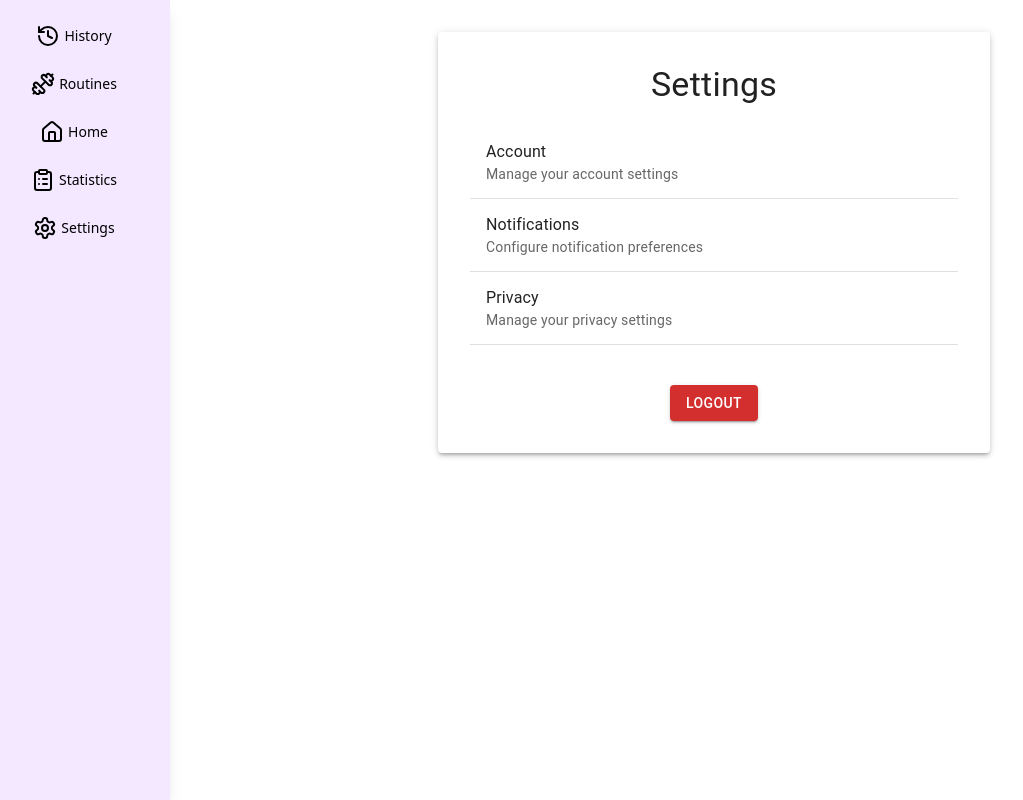
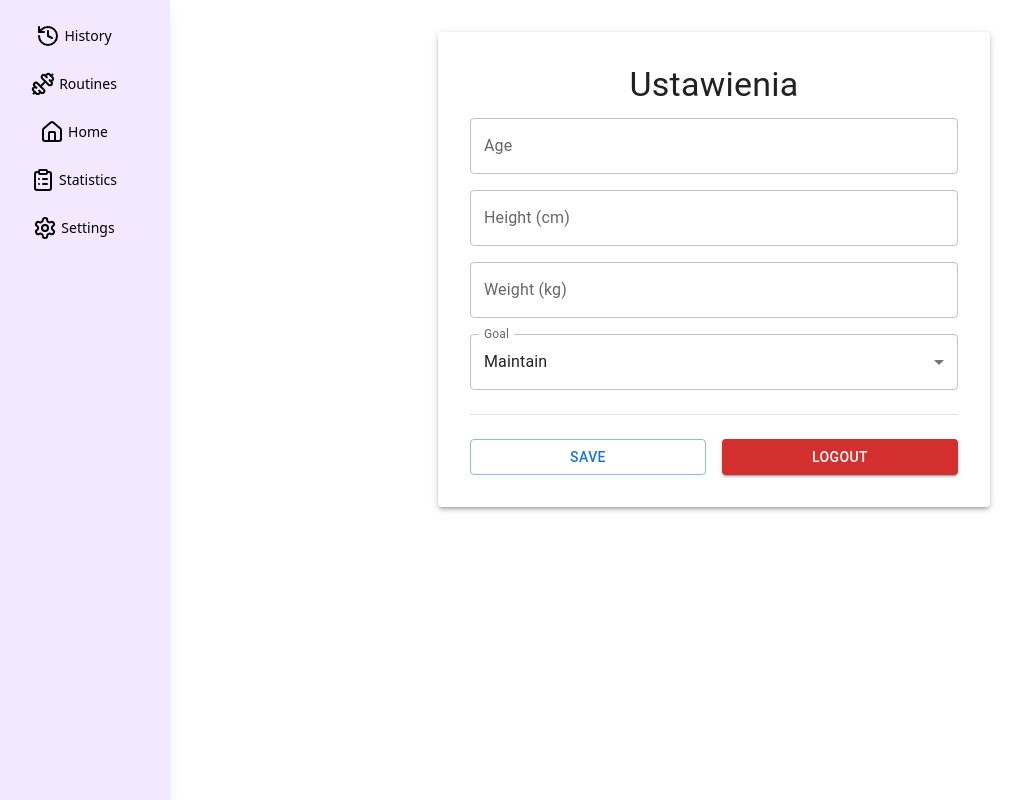
Before and after one commit to DominikGraczek/gymnote, a React (Vite) app: page /settings in a window 1280 px wide. Shown: the whole page, without its empty margins (22-1045 px from the left). Built offline with nearby package versions, Linux system fonts and the light colour scheme; no server answers; the database is empty; sample sign-in values are in the browser's storage.

Commit message:
Settings fix

```diff
--- a/src/components/settingsPage/settings.tsx
+++ b/src/components/settingsPage/settings.tsx
@@ -1,67 +1,129 @@
-import React from 'react';
-import { useNavigate } from 'react-router-dom';
+import React, { useEffect, useState } from "react";
+import { useNavigate } from "react-router-dom";
 import {
   Container,
   Paper,
   Typography,
   Button,
   Box,
-  List,
-  ListItem,
-  ListItemText,
-  Divider
-} from '@mui/material';
-import { auth } from '../../firebase';
-import { signOut } from 'firebase/auth';
+  TextField,
+  MenuItem,
+  Divider,
+} from "@mui/material";
+import { auth } from "../../firebase";
+import { signOut } from "firebase/auth";
+import { useAuthState } from "react-firebase-hooks/auth";
+import { firestoreService } from "../../services/firestoreService";
+import { useUserData } from "../../context/UserContext";
+import LoadingSpinner from "../LoadingSpinner";
 
 const Settings: React.FC = () => {
   const navigate = useNavigate();
+  const [user] = useAuthState(auth);
+  useEffect(() => {
+    setLoading(true);
+    const fetchData = async () => {
+      if (!user) return;
+      const profile = await firestoreService.getUserGoal(user.uid);
+      if (profile) {
+        setAge(profile.age);
+        setHeight(profile.height);
+        setWeight(profile.weight);
+        setGoal(profile.goal);
+      }
+      setLoading(false);
+    };
+
+    fetchData();
+  }, [user]);
+  const { loading, setLoading } = useUserData();
+  const [age, setAge] = useState<number | "">("");
+  const [height, setHeight] = useState<number | "">("");
+  const [weight, setWeight] = useState<number | "">("");
+  const [goal, setGoal] = useState<string>("Maintain");
 
   const handleLogout = async () => {
     try {
       await signOut(auth);
-      navigate('/login');
+      navigate("/login");
     } catch (error) {
-      console.error('Error signing out:', error);
+      console.error("Error signing out:", error);
     }
   };
 
-  return (
+  const handleSave = async () => {
+    if (!user) return;
+    await firestoreService.saveUserGoal(user.uid, {
+      age: Number(age),
+      height: Number(height),
+      weight: Number(weight),
+      goal,
+    });
+  };
+
+  return loading ? (
+    <LoadingSpinner />
+  ) : (
     <Container maxWidth="sm">
       <Paper elevation={3} sx={{ p: 4, mt: 4 }}>
         <Typography variant="h4" component="h1" gutterBottom align="center">
-          Settings
+          Ustawienia
         </Typography>
 
-        <List>
-          <ListItem>
-            <ListItemText
-              primary="Account"
-              secondary="Manage your account settings"
-            />
-          </ListItem>
-          <Divider />
-          <ListItem>
-            <ListItemText
-              primary="Notifications"
-              secondary="Configure notification preferences"
-            />
-          </ListItem>
-          <Divider />
-          <ListItem>
-            <ListItemText
-              primary="Privacy"
-              secondary="Manage your privacy settings"
-            />
-          </ListItem>
-          <Divider />
-        </List>
+        <Box
+          component="form"
+          sx={{ display: "flex", flexDirection: "column", gap: 2 }}
+        >
+          <TextField
+            label="Age"
+            type="number"
+            value={age}
+            onChange={(e) => setAge(Number(e.target.value))}
+            fullWidth
+          />
+          <TextField
+            label="Height (cm)"
+            type="number"
+            value={height}
+            onChange={(e) => setHeight(Number(e.target.value))}
+            fullWidth
+          />
+          <TextField
+            label="Weight (kg)"
+            type="number"
+            value={weight}
+            onChange={(e) => setWeight(Number(e.target.value))}
+            fullWidth
+          />
+          <TextField
+            select
+            label="Goal"
+            value={goal}
+            onChange={(e) => setGoal(e.target.value)}
+            fullWidth
+          >
+            <MenuItem value="Maintain">Maintain</MenuItem>
+            <MenuItem value="Weightloss">Weightloss</MenuItem>
+            <MenuItem value="Weightgain">Weightgain</MenuItem>
+          </TextField>
+        </Box>
 
-        <Box sx={{ mt: 4, display: 'flex', justifyContent: 'center' }}>
+        <Divider sx={{ my: 3 }} />
+
+        <Box sx={{ display: "flex", justifyContent: "space-between", gap: 2 }}>
+          <Button
+            variant="outlined"
+            color="primary"
+            onClick={handleSave}
+            fullWidth
+          >
+            Save
+          </Button>
           <Button
             variant="contained"
             color="error"
             onClick={handleLogout}
+            fullWidth
           >
             Logout
           </Button>
--- a/src/services/firestoreService.ts
+++ b/src/services/firestoreService.ts
@@ -1,5 +1,15 @@
 import { db } from "../firebase";
-import { collection, addDoc, getDocs, query, where, orderBy, doc, updateDoc, deleteDoc } from "firebase/firestore";
+import {
+  collection,
+  addDoc,
+  getDocs,
+  query,
+  where,
+  orderBy,
+  doc,
+  updateDoc,
+  deleteDoc,
+} from "firebase/firestore";
 import { Session } from "../models/session";
 import { Routine } from "../models/routine";
 import { Exercise } from "../models/exercise";
@@ -9,9 +19,15 @@ export const firestoreService = {
   // Sessions
   async getSessions(userId: string): Promise<Session[]> {
     const sessionsRef = collection(db, "sessions");
-    const q = query(sessionsRef, where("uid", "==", userId), orderBy("startedAt", "desc"));
+    const q = query(
+      sessionsRef,
+      where("uid", "==", userId),
+      orderBy("startedAt", "desc")
+    );
     const querySnapshot = await getDocs(q);
-    return querySnapshot.docs.map((doc) => ({ id: doc.id, ...doc.data() } as Session));
+    return querySnapshot.docs.map(
+      (doc) => ({ id: doc.id, ...doc.data() } as Session)
+    );
   },
 
   async addSession(session: Omit<Session, "id">): Promise<string> {
@@ -20,7 +36,10 @@ export const firestoreService = {
     return docRef.id;
   },
 
-  async updateSession(sessionId: string, updates: Partial<Session>): Promise<void> {
+  async updateSession(
+    sessionId: string,
+    updates: Partial<Session>
+  ): Promise<void> {
     const sessionRef = doc(db, "sessions", sessionId);
     await updateDoc(sessionRef, updates);
   },
@@ -48,7 +67,10 @@ export const firestoreService = {
     return docRef.id;
   },
 
-  async updateRoutine(routineId: string, updates: Partial<Routine>): Promise<void> {
+  async updateRoutine(
+    routineId: string,
+    updates: Partial<Routine>
+  ): Promise<void> {
     const routineRef = doc(db, "routines", routineId);
     await updateDoc(routineRef, updates);
   },
@@ -74,7 +96,10 @@ export const firestoreService = {
     return docRef.id;
   },
 
-  async updateExercise(exerciseId: string, updates: Partial<Exercise>): Promise<void> {
+  async updateExercise(
+    exerciseId: string,
+    updates: Partial<Exercise>
+  ): Promise<void> {
     const exerciseRef = doc(db, "exercises", exerciseId);
     await updateDoc(exerciseRef, updates);
   },
@@ -83,4 +108,50 @@ export const firestoreService = {
     const exerciseRef = doc(db, "exercises", exerciseId);
     await deleteDoc(exerciseRef);
   },
+  // User goals
+  async getUserGoal(userId: string): Promise<{
+    age: number;
+    height: number;
+    weight: number;
+    goal: string;
+  } | null> {
+    const goalsRef = collection(db, "userGoals");
+    const q = query(goalsRef, where("uid", "==", userId));
+    const snapshot = await getDocs(q);
+
+    if (snapshot.empty) return null;
+
+    const data = snapshot.docs[0].data();
+    return {
+      age: data.age,
+      height: data.height,
+      weight: data.weight,
+      goal: data.goal,
+    };
+  },
+
+  async saveUserGoal(
+    userId: string,
+    data: { age: number; height: number; weight: number; goal: string }
+  ): Promise<void> {
+    const goalsRef = collection(db, "userGoals");
+    const q = query(goalsRef, where("uid", "==", userId));
+    const snapshot = await getDocs(q);
+
+    if (!snapshot.empty) {
+      const docId = snapshot.docs[0].id;
+      const docRef = doc(db, "userGoals", docId);
+      await updateDoc(docRef, {
+        age: data.age,
+        height: data.height,
+        weight: data.weight,
+        goal: data.goal,
+      });
+    } else {
+      await addDoc(goalsRef, {
+        uid: userId,
+        ...data,
+      });
+    }
+  },
 };
```
Also changed, not shown: src/services/firebaseService.ts (deleted, +0 -42 lines).
